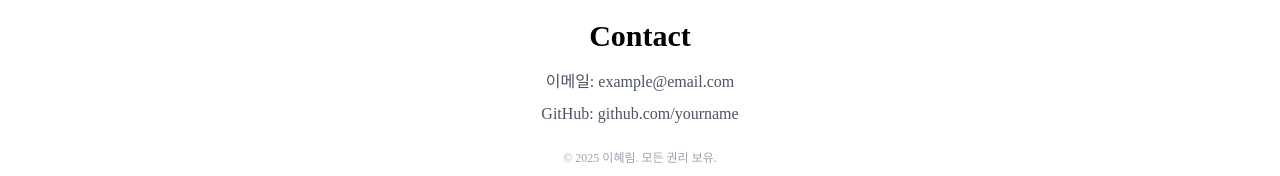
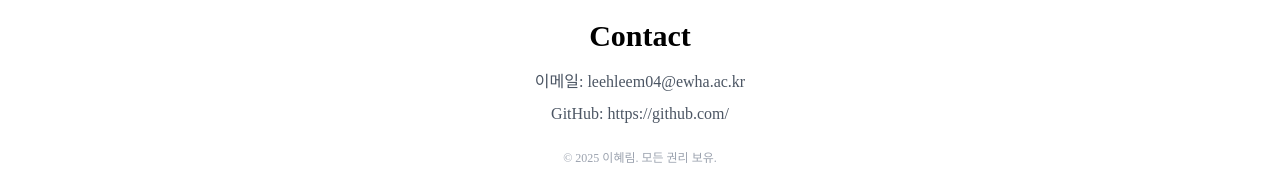
Before and after one commit to dlgPfla/my-portfolio, a React (Vite) app: page / in a window 1280 px wide. Shown: the part 2246-2422 px from the top of the page. Built offline with nearby package versions, Linux system fonts and the light colour scheme.

Commit message:
fix: 자잘한 수정들 반영

```diff
--- a/src/components/Footer.jsx
+++ b/src/components/Footer.jsx
@@ -4,8 +4,8 @@ const Footer = () => {
   return (
     <section className="bg-white py-16 px-6 text-center" id="contact">
       <h3 className="text-3xl font-bold mb-4">Contact</h3>
-      <p className="text-gray-600 mb-2">이메일: example@email.com</p>
-      <p className="text-gray-600 mb-6">GitHub: github.com/yourname</p>
+      <p className="text-gray-600 mb-2">이메일: leehleem04@ewha.ac.kr</p>
+      <p className="text-gray-600 mb-6">GitHub: https://github.com/</p>
       <p className="text-xs text-gray-400">&copy; 2025 이혜림. 모든 권리 보유.</p>
     </section>
   );
```
